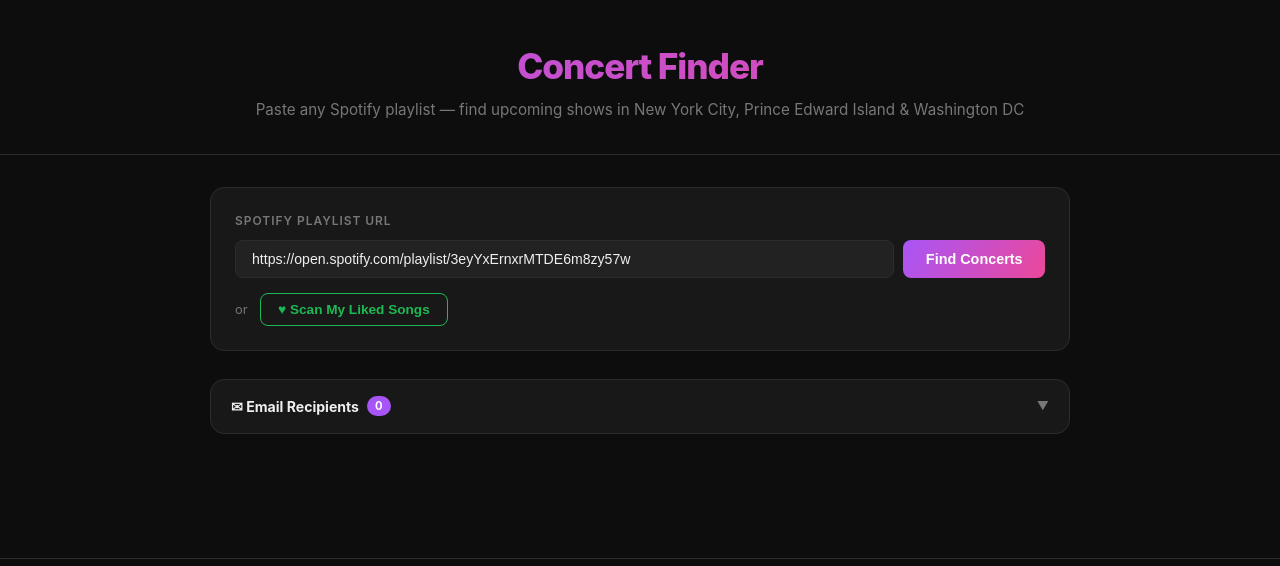
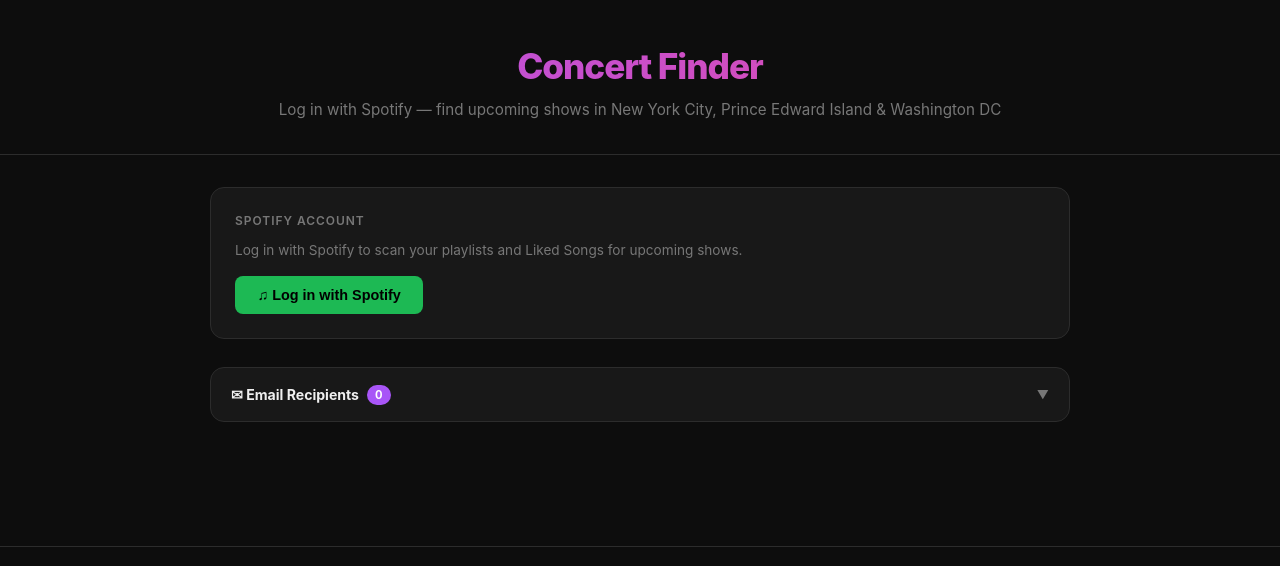
Before and after one commit to davidpanda-crypto/concertFinder, a Flask app: page / in a window 1280 px wide. Shown: the top 566 px of the page. Run offline with Flask 3, Linux system fonts and the light colour scheme; data that the repository does not hold is empty.

Commit message:
Replace playlist URL paste with Spotify account login
- Add /api/spotify-playlists: opens a login-aware browser session, scrolls
  the user's playlist library, and returns playlist names/images/urls
- Generalize _scroll_and_harvest to accept a harvest function so it can
  collect playlists as well as artists
- scrape_spotify_playlist gains an authed flag that reuses the saved Spotify
  session so private playlists from the user's library can be scanned
- /api/concerts accepts authed=1 to use the logged-in session
- Frontend: replace the playlist URL field with a "Log in with Spotify"
  button and a picker listing Liked Songs plus the user's playlists

```diff
--- a/app.py
+++ b/app.py
@@ -207,47 +207,83 @@ return el.scrollHeight;
 """
 
 
-def _scroll_and_harvest(driver, max_scrolls: int = MAX_SCROLLS_LONG) -> dict:
+def _scroll_and_harvest(driver, harvest_fn=_harvest_artists, max_scrolls: int = MAX_SCROLLS_LONG) -> dict:
     """
-    Scroll the list in SCROLL_PX steps, harvesting artist links after each step.
-    Stops once both the artist count AND the scroll height are stable for
+    Scroll the list in SCROLL_PX steps, harvesting items via harvest_fn after each step.
+    Stops once both the item count AND the scroll height are stable for
     STABLE_ROUNDS consecutive rounds — checking scroll height too avoids
     quitting early during a brief lazy-load pause on large libraries.
     """
-    all_artists: dict = {}
+    all_items: dict = {}
     last_count = last_height = stable_rounds = 0
 
     for _ in range(max_scrolls):
-        all_artists.update(_harvest_artists(driver))
+        all_items.update(harvest_fn(driver))
         height = driver.execute_script(_SCROLL_JS, SCROLL_PX)
 
-        if len(all_artists) == last_count and height == last_height:
+        if len(all_items) == last_count and height == last_height:
             stable_rounds += 1
             if stable_rounds >= STABLE_ROUNDS:
                 break
         else:
             stable_rounds = 0
-            last_count  = len(all_artists)
+            last_count  = len(all_items)
             last_height = height
 
         time.sleep(SCROLL_DELAY_S)
 
-    all_artists.update(_harvest_artists(driver))  # final sweep after scroll settles
-    return all_artists
+    all_items.update(harvest_fn(driver))  # final sweep after scroll settles
+    return all_items
+
+
+# Spotify injects playlist links inside the library/collection list
+_PLAYLIST_SELECTORS = [
+    "[data-testid='playlist-row'] a[href*='/playlist/']",
+    "div[role='row'] a[href*='/playlist/']",
+    "a[href*='/playlist/']",
+]
+
+
+def _harvest_playlists(driver) -> dict:
+    """Return {name: {"url": spotify_url, "image": cover_image_url}} for playlist rows in the DOM."""
+    for selector in _PLAYLIST_SELECTORS:
+        elements = driver.find_elements(By.CSS_SELECTOR, selector)
+        if elements:
+            playlists = {}
+            for a in elements:
+                name = (a.text or "").strip()
+                href = (a.get_attribute("href") or "").split("?")[0]
+                if not name or "/playlist/" not in href or name in playlists:
+                    continue
+                image = ""
+                try:
+                    row = a.find_element(
+                        By.XPATH,
+                        "./ancestor::div[@role='row' or @data-testid='playlist-row'][1]",
+                    )
+                    image = row.find_element(By.CSS_SELECTOR, "img").get_attribute("src") or ""
+                except Exception:
+                    pass
+                playlists[name] = {"url": href, "image": image}
+            return playlists
+    return {}
 
 
 # Spotify — playlist scraper
 
-def scrape_spotify_playlist(playlist_url: str) -> tuple:
+def scrape_spotify_playlist(playlist_url: str, authed: bool = False) -> tuple:
     """
     Return (playlist_name, cover_image_url, {artist_name: spotify_url}).
 
     Raises ValueError for non-Spotify URLs.
+    authed=True reuses the saved Spotify login so private playlists from the
+    user's own library can be read too.
     """
     if not playlist_url.startswith(_SPOTIFY_PLAYLIST_PREFIX):
         raise ValueError("URL must start with https://open.spotify.com/playlist/")
 
-    driver = _make_driver(headless=True)
+    profile_dir = SPOTIFY_PROFILE if authed else None
+    driver = _make_driver(headless=True, profile_dir=profile_dir)
     try:
         driver.get(playlist_url)
         try:
@@ -462,12 +498,13 @@ def index():
 @app.route("/api/concerts")
 def concerts_stream():
     playlist_url = request.args.get("playlist_url", DEFAULT_PLAYLIST).strip()
+    authed = request.args.get("authed") == "1"
 
     def generate():
         try:
             yield sse("status", {"message": "Reading playlist from Spotify..."})
             try:
-                name, image, artists_map = scrape_spotify_playlist(playlist_url)
+                name, image, artists_map = scrape_spotify_playlist(playlist_url, authed=authed)
             except ValueError as e:
                 yield sse("error", {"message": str(e)})
                 return
@@ -549,6 +586,81 @@ def liked_songs_stream():
 
         except Exception as e:
             log.error("Unexpected error in liked_songs_stream: %s", e)
+            yield sse("error", {"message": str(e)})
+        finally:
+            if driver:
+                try:
+                    driver.quit()
+                except Exception:
+                    pass
+
+    return _sse_response(generate())
+
+
+# Routes — /api/spotify-playlists
+
+_PLAYLISTS_URL = "https://open.spotify.com/collection/playlists"
+_LOGIN_URL_PLAYLISTS = (
+    "https://accounts.spotify.com/login"
+    "?continue=https%3A%2F%2Fopen.spotify.com%2Fcollection%2Fplaylists"
+)
+
+
+@app.route("/api/spotify-playlists")
+def spotify_playlists_stream():
+    """Log into Spotify (if needed) and return the user's playlists for picking."""
+    SPOTIFY_PROFILE.mkdir(parents=True, exist_ok=True)
+
+    def generate():
+        driver = None
+        try:
+            yield sse("status", {"message": "Opening Spotify in a browser window..."})
+            try:
+                driver = _make_driver(headless=False, profile_dir=SPOTIFY_PROFILE)
+            except Exception as exc:
+                log.error("Could not open visible browser for Spotify login: %s", exc)
+                yield sse("error", {
+                    "message": "Logging in needs a desktop browser window and only works "
+                               "when running this app on your own computer — not in the cloud."
+                })
+                return
+
+            driver.get(_PLAYLISTS_URL)
+            time.sleep(PAGE_SETTLE_S)
+
+            if "collection/playlists" not in driver.current_url:
+                driver.get(_LOGIN_URL_PLAYLISTS)
+                yield sse("login_required", {
+                    "message": "Please log into Spotify in the browser window. "
+                               "Once logged in your playlists will load automatically."
+                })
+                try:
+                    WebDriverWait(driver, LOGIN_TIMEOUT_S).until(
+                        lambda d: "collection/playlists" in d.current_url
+                    )
+                    time.sleep(POST_LOGIN_S)
+                except Exception:
+                    yield sse("error", {"message": "Login timed out — please try again."})
+                    return
+
+            yield sse("status", {"message": "Loading your playlists..."})
+            try:
+                WebDriverWait(driver, ARTIST_WAIT_S).until(
+                    EC.presence_of_element_located((By.CSS_SELECTOR, "a[href*='/playlist/']"))
+                )
+            except Exception:
+                log.debug("Timed out waiting for playlist rows")
+
+            playlists_map = _scroll_and_harvest(driver, harvest_fn=_harvest_playlists, max_scrolls=MAX_SCROLLS_SHORT)
+            driver.quit()
+            driver = None
+
+            playlists = [{"name": name, **info} for name, info in playlists_map.items()]
+            yield sse("playlists", {"playlists": playlists})
+            yield sse("done", {})
+
+        except Exception as e:
+            log.error("Unexpected error in spotify_playlists_stream: %s", e)
             yield sse("error", {"message": str(e)})
         finally:
             if driver:
--- a/templates/index.html
+++ b/templates/index.html
@@ -131,8 +131,6 @@
 
     /* Search card */
     .search-card { padding: 1.5rem; overflow: hidden; }
-
-    .input-row { display: flex; gap: 0.6rem; }
 
     #playlist-pill {
       display: none;
@@ -354,27 +352,85 @@
       margin-bottom: 1.5rem; font-size: 0.9rem;
     }
 
-    /* Liked Songs button */
-    .liked-songs-row {
+    /* Spotify connect & playlist picker */
+    .connect-desc {
+      font-size: 0.85rem;
+      color: var(--muted);
+      margin: 0.4rem 0 1rem;
+    }
+    .btn-spotify {
+      display: inline-flex;
+      align-items: center;
+      gap: 0.5rem;
+      background: #1DB954;
+      color: #000;
+      border: none;
+      border-radius: 8px;
+      padding: 0.7rem 1.4rem;
+      font-size: 0.9rem;
+      font-weight: 700;
+      cursor: pointer;
+      transition: opacity 0.15s;
+    }
+    .btn-spotify:hover:not(:disabled) { opacity: 0.85; }
+    .btn-spotify:disabled { opacity: 0.45; cursor: not-allowed; }
+
+    #playlist-picker { display: none; }
+    .picker-header {
+      display: flex;
+      align-items: center;
+      justify-content: space-between;
+      margin-bottom: 0.75rem;
+    }
+    .btn-link {
+      background: none;
+      border: none;
+      color: var(--accent);
+      font-size: 0.78rem;
+      font-weight: 600;
+      cursor: pointer;
+      padding: 0;
+    }
+    .btn-link:hover:not(:disabled) { text-decoration: underline; }
+    .btn-link:disabled { opacity: 0.45; cursor: not-allowed; }
+
+    .playlist-list {
+      display: flex;
+      flex-direction: column;
+      gap: 0.5rem;
+      max-height: 320px;
+      overflow-y: auto;
+    }
+    .playlist-tile {
       display: flex;
       align-items: center;
       gap: 0.75rem;
-      margin-top: 0.9rem;
+      width: 100%;
+      text-align: left;
+      background: var(--surface2);
+      border: 1px solid var(--border);
+      border-radius: 10px;
+      padding: 0.55rem 0.8rem;
+      color: var(--text);
+      cursor: pointer;
+      font-size: 0.88rem;
+      font-weight: 600;
+      transition: border-color 0.15s, opacity 0.15s;
     }
-    .divider-text { font-size: 0.8rem; color: var(--muted); }
-    .btn-liked {
-      background: none;
-      border: 1px solid #1DB954;
-      color: #1DB954;
-      border-radius: 8px;
-      padding: 0.5rem 1.1rem;
-      font-size: 0.85rem;
-      font-weight: 700;
-      cursor: pointer;
-      transition: background 0.15s, color 0.15s;
+    .playlist-tile:hover:not(:disabled) { border-color: var(--accent); }
+    .playlist-tile:disabled { opacity: 0.45; cursor: not-allowed; }
+    .playlist-tile img,
+    .playlist-tile .tile-fallback {
+      width: 40px; height: 40px;
+      border-radius: 6px;
+      object-fit: cover;
+      flex-shrink: 0;
+      background: var(--surface);
+      display: flex; align-items: center; justify-content: center;
+      font-size: 1.1rem;
     }
-    .btn-liked:hover:not(:disabled) { background: #1DB954; color: #000; }
-    .btn-liked:disabled { opacity: 0.45; cursor: not-allowed; }
+    .playlist-tile.liked-tile { border-color: rgba(29,185,84,0.35); }
+    .playlist-tile.liked-tile .tile-fallback { color: #1DB954; }
 
     /* Login overlay */
     #login-overlay {
@@ -412,7 +468,7 @@
     /* Responsive */
     @media (max-width: 540px) {
       header h1 { font-size: 1.6rem; }
-      .input-row, .add-row, .smtp-grid { flex-direction: column; }
+      .add-row, .smtp-grid { flex-direction: column; }
       .show-card { flex-wrap: wrap; }
       .tix-btn { margin-left: auto; }
     }
@@ -422,27 +478,29 @@
 
 <header>
   <h1>Concert Finder</h1>
-  <p>Paste any Spotify playlist — find upcoming shows in New York City, Prince Edward Island &amp; Washington DC</p>
+  <p>Log in with Spotify — find upcoming shows in New York City, Prince Edward Island &amp; Washington DC</p>
 </header>
 
 <main>
 
   <!-- Search -->
   <div class="card search-card">
-    <label class="field-label" for="playlist-url">Spotify Playlist URL</label>
-    <div class="input-row">
-      <input id="playlist-url" type="text"
-        placeholder="https://open.spotify.com/playlist/..."
-        value="{{ default_playlist }}"
-        onkeydown="if(event.key==='Enter') startSearch()" />
-      <button class="btn-primary" id="search-btn" onclick="startSearch()">Find Concerts</button>
-    </div>
-    <div class="liked-songs-row">
-      <span class="divider-text">or</span>
-      <button class="btn-liked" id="liked-btn" onclick="startLikedSongs()">
-        ♥ Scan My Liked Songs
+    <div id="connect-section">
+      <label class="field-label">Spotify Account</label>
+      <p class="connect-desc">Log in with Spotify to scan your playlists and Liked Songs for upcoming shows.</p>
+      <button class="btn-spotify" id="connect-btn" onclick="startSpotifyLogin()">
+        &#9835; Log in with Spotify
       </button>
     </div>
+
+    <div id="playlist-picker">
+      <div class="picker-header">
+        <label class="field-label" style="margin:0">Choose what to scan</label>
+        <button class="btn-link" id="refresh-btn" onclick="startSpotifyLogin()">Refresh</button>
+      </div>
+      <div class="playlist-list" id="playlist-list"></div>
+    </div>
+
     <div id="playlist-pill">
       <img id="pill-img" src="" alt="" />
       <span id="pill-name"></span>
@@ -567,9 +625,12 @@
 
   function $id(id) { return document.getElementById(id); }
 
-  function setSearchBtn(loading) {
-    $id('search-btn').disabled    = loading;
-    $id('search-btn').textContent = loading ? 'Searching...' : 'Find Concerts';
+  // Disables the connect/refresh buttons and every playlist tile while a
+  // login or search is in progress.
+  function setControlsDisabled(disabled) {
+    $id('connect-btn').disabled = disabled;
+    $id('refresh-btn').disabled = disabled;
+    document.querySelectorAll('.playlist-tile').forEach(t => t.disabled = disabled);
   }
 
   function setStatusText(msg) {
@@ -782,8 +843,7 @@
       const { artists_with_shows, total_artists } = JSON.parse(e.data);
       es.close();
       $id('progress-section').style.display = 'none';
-      setSearchBtn(false);
-      $id('liked-btn').disabled = false;
+      setControlsDisabled(false);
 
       $id('summary-row').style.display = 'flex';
       $id('dl-btn').style.display = artists_with_shows > 0 ? '' : 'none';
@@ -793,7 +853,7 @@
         $id('summary').textContent = 'No artists were found in that playlist.';
         $id('results').innerHTML =
           '<div class="empty-state"><h3>No artists found</h3>' +
-          '<p>Double-check the playlist URL and make sure it\'s public.</p></div>';
+          '<p>This playlist doesn\'t seem to have any artists in it.</p></div>';
       } else if (artists_with_shows > 0) {
         const showCount = allResults.reduce((n, r) => n + r.concerts.length, 0);
         $id('summary').innerHTML =
@@ -818,14 +878,12 @@
           '<div class="error-box">' + esc(JSON.parse(e.data).message) + '</div>';
       }
       finishSearch();
-      $id('liked-btn').disabled = false;
     });
 
     es.onerror = () => {
       $id('login-overlay').classList.remove('visible');
-      if ($id('search-btn').disabled) {
+      if ($id('connect-btn').disabled) {
         finishSearch();
-        $id('liked-btn').disabled = false;
       }
     };
   }
@@ -833,8 +891,7 @@
   // Liked Songs
   function startLikedSongs() {
     resetResultsUI();
-    setSearchBtn(true);
-    $id('liked-btn').disabled = true;
+    setControlsDisabled(true);
 
     if (es) es.close();
     es = new EventSource('/api/liked-songs');
@@ -851,23 +908,112 @@
     attachConcertListeners();
   }
 
-  // Playlist search
-  function startSearch() {
-    const url = $id('playlist-url').value.trim();
+  // Playlist search — pass authed=true for playlists from the user's own library
+  function startSearch(url, authed) {
     if (!url) return;
     resetResultsUI();
-    setSearchBtn(true);
-    $id('liked-btn').disabled = true;
+    setControlsDisabled(true);
     if (es) es.close();
-    es = new EventSource('/api/concerts?playlist_url=' + encodeURIComponent(url));
+    const authParam = authed ? '&authed=1' : '';
+    es = new EventSource('/api/concerts?playlist_url=' + encodeURIComponent(url) + authParam);
     attachConcertListeners();
   }
 
   function finishSearch() {
     $id('progress-section').style.display = 'none';
-    $id('liked-btn').disabled = false;
-    setSearchBtn(false);
+    setControlsDisabled(false);
     if (es) es.close();
+  }
+
+  // Spotify login + playlist picker
+  function startSpotifyLogin() {
+    resetResultsUI();
+    $id('playlist-picker').style.display = 'none';
+    setControlsDisabled(true);
+
+    if (es) es.close();
+    es = new EventSource('/api/spotify-playlists');
+
+    es.addEventListener('status', e => setStatusText(JSON.parse(e.data).message));
+
+    es.addEventListener('login_required', e => {
+      $id('login-msg').textContent = JSON.parse(e.data).message;
+      $id('login-overlay').classList.add('visible');
+    });
+
+    es.addEventListener('playlists', e => {
+      $id('login-overlay').classList.remove('visible');
+      renderPlaylistPicker(JSON.parse(e.data).playlists);
+    });
+
+    es.addEventListener('done', () => {
+      es.close();
+      $id('progress-section').style.display = 'none';
+      setControlsDisabled(false);
+    });
+
+    es.addEventListener('error', e => {
+      $id('login-overlay').classList.remove('visible');
+      if (e.data) {
+        $id('results').innerHTML =
+          '<div class="error-box">' + esc(JSON.parse(e.data).message) + '</div>';
+      }
+      $id('progress-section').style.display = 'none';
+      setControlsDisabled(false);
+      if (es) es.close();
+    });
+
+    es.onerror = () => {
+      $id('login-overlay').classList.remove('visible');
+      if ($id('connect-btn').disabled) {
+        $id('progress-section').style.display = 'none';
+        setControlsDisabled(false);
+        if (es) es.close();
+      }
+    };
+  }
+
+  function renderPlaylistPicker(playlists) {
+    const list = $id('playlist-list');
+    list.innerHTML = '';
+
+    const likedTile = document.createElement('button');
+    likedTile.className = 'playlist-tile liked-tile';
+    likedTile.innerHTML = '<div class="tile-fallback">&#9829;</div><span>Liked Songs</span>';
+    likedTile.onclick = startLikedSongs;
+    list.appendChild(likedTile);
+
+    playlists.forEach(p => {
+      const tile = document.createElement('button');
+      tile.className = 'playlist-tile';
+
+      if (p.image) {
+        const img = document.createElement('img');
+        img.alt = '';
+        img.src = safeUrl(p.image);
+        img.onerror = function () {
+          const fallback = document.createElement('div');
+          fallback.className = 'tile-fallback';
+          fallback.textContent = '\u{1F3B5}';
+          img.replaceWith(fallback);
+        };
+        tile.appendChild(img);
+      } else {
+        const fallback = document.createElement('div');
+        fallback.className = 'tile-fallback';
+        fallback.textContent = '\u{1F3B5}';
+        tile.appendChild(fallback);
+      }
+
+      const label = document.createElement('span');
+      label.textContent = p.name;
+      tile.appendChild(label);
+      tile.onclick = () => startSearch(p.url, true);
+      list.appendChild(tile);
+    });
+
+    $id('connect-btn').textContent = '♫ Reconnect Spotify';
+    $id('playlist-picker').style.display = 'block';
   }
 
   // Concert cards — Bandsintown-style date groups
```
